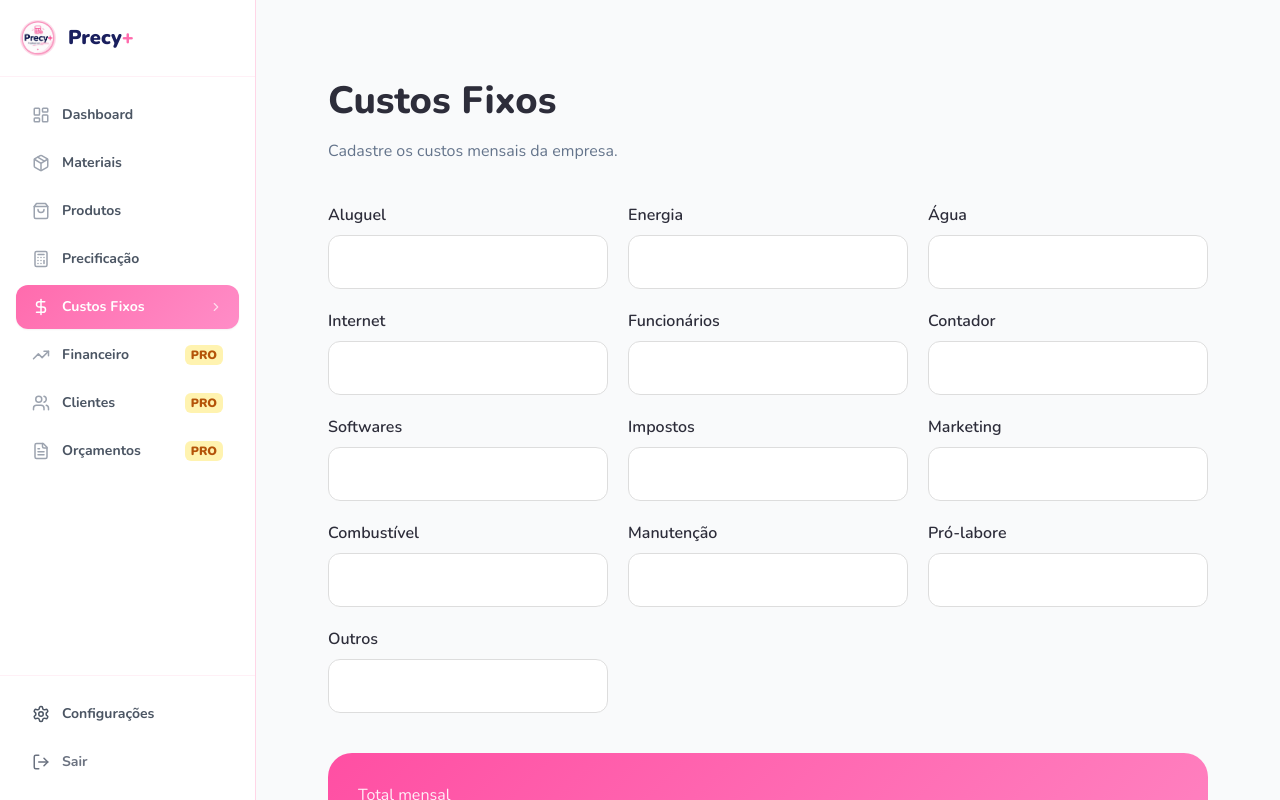
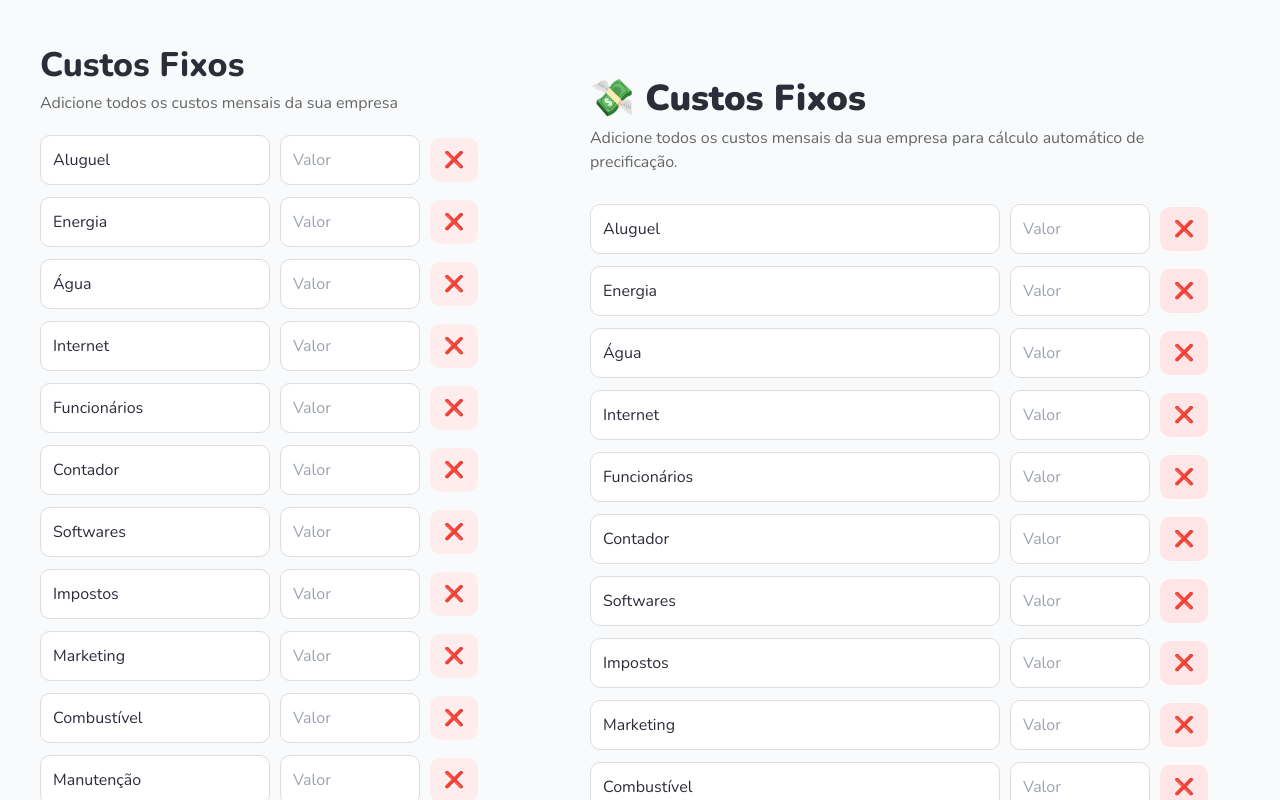
Before and after one commit to jessicamarianecosta-dotcom/precyplus, a Next.js app: page /dashboard/custos-fixos in a window 1280 px wide. Built offline with nearby package versions, Linux system fonts and the light colour scheme; no server answers.

Commit message:
add custos fixos module

```diff
--- a/app/dashboard/custos-fixos/page.tsx
+++ b/app/dashboard/custos-fixos/page.tsx
@@ -1,74 +1,54 @@
 'use client';
 
-import { useEffect, useState } from 'react';
+import { useState } from 'react';
 import { createClient } from '@/lib/supabase/client';
+
+type Item = {
+  name: string;
+  value: string;
+};
 
 export default function CustosFixosPage() {
   const supabase = createClient();
 
-  const [loading, setLoading] =
-    useState(false);
+  const [items, setItems] = useState<Item[]>([
+    { name: 'Aluguel', value: '' },
+    { name: 'Energia', value: '' },
+    { name: 'Água', value: '' },
+    { name: 'Internet', value: '' },
+    { name: 'Funcionários', value: '' },
+    { name: 'Contador', value: '' },
+    { name: 'Softwares', value: '' },
+    { name: 'Impostos', value: '' },
+    { name: 'Marketing', value: '' },
+    { name: 'Combustível', value: '' },
+    { name: 'Manutenção', value: '' },
+    { name: 'Depreciação', value: '' },
+    { name: 'Pró-labore', value: '' },
+  ]);
 
-  const [values, setValues] = useState({
-    rent: '',
-    energy: '',
-    water: '',
-    internet: '',
-    employees: '',
-    accountant: '',
-    software: '',
-    taxes: '',
-    marketing: '',
-    fuel: '',
-    maintenance: '',
-    prolabore: '',
-    others: '',
-  });
+  const [loading, setLoading] = useState(false);
 
-  useEffect(() => {
-    loadData();
-  }, []);
+  function addItem() {
+    setItems([...items, { name: '', value: '' }]);
+  }
 
-  async function loadData() {
-    const {
-      data: { user },
-    } = await supabase.auth.getUser();
+  function updateItem(index: number, field: keyof Item, value: string) {
+    const newItems = [...items];
+    newItems[index][field] = value;
+    setItems(newItems);
+  }
 
-    if (!user) return;
+  function removeItem(index: number) {
+    const newItems = [...items];
+    newItems.splice(index, 1);
+    setItems(newItems);
+  }
 
-    const { data } = await supabase
-      .from('fixed_costs')
-      .select('*')
-      .eq('user_id', user.id)
-      .single();
-
-    if (data) {
-      setValues({
-        rent: data.rent?.toString() || '',
-        energy: data.energy?.toString() || '',
-        water: data.water?.toString() || '',
-        internet:
-          data.internet?.toString() || '',
-        employees:
-          data.employees?.toString() || '',
-        accountant:
-          data.accountant?.toString() || '',
-        software:
-          data.software?.toString() || '',
-        taxes:
-          data.taxes?.toString() || '',
-        marketing:
-          data.marketing?.toString() || '',
-        fuel: data.fuel?.toString() || '',
-        maintenance:
-          data.maintenance?.toString() || '',
-        prolabore:
-          data.prolabore?.toString() || '',
-        others:
-          data.others?.toString() || '',
-      });
-    }
-  }
+  const total = items.reduce(
+    (acc, item) => acc + (Number(item.value) || 0),
+    0
+  );
 
   async function save() {
     setLoading(true);
@@ -79,200 +59,133 @@ export default function CustosFixosPage() {
 
     if (!user) return;
 
-    const payload = {
+    await supabase.from('fixed_costs').upsert({
       user_id: user.id,
-      rent: Number(values.rent) || 0,
-      energy: Number(values.energy) || 0,
-      water: Number(values.water) || 0,
-      internet:
-        Number(values.internet) || 0,
-      employees:
-        Number(values.employees) || 0,
-      accountant:
-        Number(values.accountant) || 0,
-      software:
-        Number(values.software) || 0,
-      taxes:
-        Number(values.taxes) || 0,
-      marketing:
-        Number(values.marketing) || 0,
-      fuel: Number(values.fuel) || 0,
-      maintenance:
-        Number(values.maintenance) || 0,
-      prolabore:
-        Number(values.prolabore) || 0,
-      others:
-        Number(values.others) || 0,
-    };
+      items,
+      total,
+      updated_at: new Date(),
+    });
 
-    await supabase
-      .from('fixed_costs')
-      .upsert(payload);
-
-    alert('Custos fixos salvos 💗');
+    alert('Custos fixos salvos com sucesso 💗');
 
     setLoading(false);
   }
 
-  const total =
-    Object.values(values).reduce(
-      (acc, value) =>
-        acc + (Number(value) || 0),
-      0
-    );
+  return (
+    <main style={{ padding: 40, maxWidth: 900, margin: '0 auto' }}>
+      <h1 style={{ fontSize: 36, fontWeight: 900 }}>
+        💸 Custos Fixos
+      </h1>
 
-  function renderInput(
-    label: string,
-    key: keyof typeof values
-  ) {
-    return (
-      <div>
-        <label
+      <p style={{ color: '#666', marginBottom: 30 }}>
+        Adicione todos os custos mensais da sua empresa para cálculo automático de precificação.
+      </p>
+
+      {/* LISTA DINÂMICA */}
+      <div style={{ display: 'flex', flexDirection: 'column', gap: 12 }}>
+        {items.map((item, index) => (
+          <div
+            key={index}
             style={{
-            display: 'block',
-            marginBottom: 8,
-            fontWeight: 600,
+              display: 'flex',
+              gap: 10,
+              alignItems: 'center',
             }}
           >
-          {label}
-        </label>
+            <input
+              placeholder="Nome do custo"
+              value={item.name}
+              onChange={(e) =>
+                updateItem(index, 'name', e.target.value)
+              }
+              style={{
+                flex: 1,
+                padding: 12,
+                border: '1px solid #ddd',
+                borderRadius: 10,
+              }}
+            />
 
             <input
+              placeholder="Valor"
               type="number"
-          value={values[key]}
+              value={item.value}
               onChange={(e) =>
-            setValues({
-              ...values,
-              [key]: e.target.value,
-            })
+                updateItem(index, 'value', e.target.value)
               }
               style={{
-            width: '100%',
-            padding: 14,
-            borderRadius: 12,
+                width: 140,
+                padding: 12,
                 border: '1px solid #ddd',
+                borderRadius: 10,
               }}
             />
-      </div>
-    );
-  }
 
-  return (
-    <main
+            <button
+              onClick={() => removeItem(index)}
               style={{
-        padding: 40,
+                padding: '10px 14px',
+                background: '#ffe5e5',
+                border: 'none',
+                borderRadius: 10,
+                cursor: 'pointer',
               }}
             >
-      <h1
-        style={{
-          fontSize: 38,
-          fontWeight: 800,
-          marginBottom: 10,
-        }}
-      >
-        Custos Fixos
-      </h1>
-
-      <p
-        style={{
-          color: '#64748B',
-          marginBottom: 40,
-        }}
-      >
-        Cadastre os custos mensais da empresa.
-      </p>
-
-      <div
-        style={{
-          display: 'grid',
-          gridTemplateColumns:
-            'repeat(auto-fit,minmax(260px,1fr))',
-          gap: 20,
-        }}
-      >
-        {renderInput('Aluguel', 'rent')}
-        {renderInput('Energia', 'energy')}
-        {renderInput('Água', 'water')}
-        {renderInput('Internet', 'internet')}
-        {renderInput(
-          'Funcionários',
-          'employees'
-        )}
-        {renderInput(
-          'Contador',
-          'accountant'
-        )}
-        {renderInput(
-          'Softwares',
-          'software'
-        )}
-        {renderInput('Impostos', 'taxes')}
-        {renderInput(
-          'Marketing',
-          'marketing'
-        )}
-        {renderInput(
-          'Combustível',
-          'fuel'
-        )}
-        {renderInput(
-          'Manutenção',
-          'maintenance'
-        )}
-        {renderInput(
-          'Pró-labore',
-          'prolabore'
-        )}
-        {renderInput('Outros', 'others')}
+              ❌
+            </button>
+          </div>
+        ))}
       </div>
 
-      <div
+      {/* BOTÃO ADD */}
+      <button
+        onClick={addItem}
         style={{
-          marginTop: 40,
-          padding: 30,
-          borderRadius: 24,
-          background:
-            'linear-gradient(135deg,#FF4FA3,#FF85C2)',
-          color: 'white',
-        }}
-      >
-        <p
-          style={{
-            opacity: 0.9,
-            marginBottom: 10,
-          }}
-        >
-          Total mensal
-        </p>
-
-        <h2
-          style={{
-            fontSize: 48,
-            fontWeight: 900,
-          }}
-        >
-          R$ {total.toFixed(2)}
-        </h2>
-      </div>
-
-      <button
-        onClick={save}
-        disabled={loading}
-        style={{
-          marginTop: 30,
-          padding: '16px 28px',
-          borderRadius: 14,
-          border: 0,
-          background:
-            'linear-gradient(135deg,#FF4FA3,#FF85C2)',
+          marginTop: 20,
+          padding: '12px 18px',
+          borderRadius: 12,
+          border: 'none',
+          background: '#FF4FA3',
           color: 'white',
           fontWeight: 700,
           cursor: 'pointer',
         }}
       >
-        {loading
-          ? 'Salvando...'
-          : 'Salvar custos'}
+        + Adicionar novo custo
+      </button>
+
+      {/* TOTAL */}
+      <div
+        style={{
+          marginTop: 30,
+          padding: 25,
+          borderRadius: 16,
+          background: 'linear-gradient(135deg,#FF4FA3,#FF85C2)',
+          color: 'white',
+        }}
+      >
+        <p>Total mensal</p>
+        <h1 style={{ fontSize: 34, fontWeight: 900 }}>
+          R$ {total.toFixed(2)}
+        </h1>
+      </div>
+
+      {/* SALVAR */}
+      <button
+        onClick={save}
+        disabled={loading}
+        style={{
+          marginTop: 20,
+          padding: '14px 20px',
+          borderRadius: 12,
+          border: 'none',
+          background: '#111',
+          color: 'white',
+          fontWeight: 700,
+          cursor: 'pointer',
+        }}
+      >
+        {loading ? 'Salvando...' : 'Salvar custos fixos'}
       </button>
     </main>
   );
--- a/components/layout/Sidebar.tsx
+++ b/components/layout/Sidebar.tsx
@@ -1,206 +1,198 @@
 'use client';
 
-import Link from 'next/link';
-import Image from 'next/image';
-import { usePathname, useRouter } from 'next/navigation';
-import {
-  LayoutDashboard,
-  Package,
-  ShoppingBag,
-  Calculator,
-  TrendingUp,
-  Users,
-  FileText,
-  Settings,
-  LogOut,
-  ChevronRight,
-  DollarSign
-} from 'lucide-react';
+import { useState } from 'react';
+import { createClient } from '@/lib/supabase/client';
 
-import { createClient } from '@/lib/supabase/client';
-import { toast } from 'sonner';
-import { cn } from '@/lib/utils';
+type Item = {
+  name: string;
+  value: string;
+};
 
-const NAV = [
-  {
-    href: '/dashboard',
-    icon: LayoutDashboard,
-    label: 'Dashboard',
-  },
-  {
-    href: '/dashboard/materiais',
-    icon: Package,
-    label: 'Materiais',
-  },
-  {
-    href: '/dashboard/produtos',
-    icon: ShoppingBag,
-    label: 'Produtos',
-  },
-  {
-    href: '/dashboard/precificacao',
-    icon: Calculator,
-    label: 'Precificação',
-  },
+export default function CustosFixosPage() {
+  const supabase = createClient();
 
-  // 👇 NOVO MÓDULO ADICIONADO AQUI
-  {
-    href: '/dashboard/custos-fixos',
-    icon: DollarSign,
-    label: 'Custos Fixos',
-  },
+  const [items, setItems] = useState<Item[]>([
+    { name: 'Aluguel', value: '' },
+    { name: 'Energia', value: '' },
+    { name: 'Água', value: '' },
+    { name: 'Internet', value: '' },
+    { name: 'Funcionários', value: '' },
+    { name: 'Contador', value: '' },
+    { name: 'Softwares', value: '' },
+    { name: 'Impostos', value: '' },
+    { name: 'Marketing', value: '' },
+    { name: 'Combustível', value: '' },
+    { name: 'Manutenção', value: '' },
+    { name: 'Pró-labore', value: '' },
+    { name: 'Depreciação', value: '' },
+  ]);
 
-  {
-    href: '/dashboard/financeiro',
-    icon: TrendingUp,
-    label: 'Financeiro',
-    pro: true,
-  },
-  {
-    href: '/dashboard/clientes',
-    icon: Users,
-    label: 'Clientes',
-    pro: true,
-  },
-  {
-    href: '/dashboard/orcamentos',
-    icon: FileText,
-    label: 'Orçamentos',
-    pro: true,
-  },
-];
+  const [loading, setLoading] = useState(false);
 
-interface SidebarProps {
-  onClose?: () => void;
-  mobile?: boolean;
+  function addItem() {
+    setItems([...items, { name: '', value: '' }]);
   }
 
-export default function Sidebar({ onClose, mobile }: SidebarProps) {
-  const pathname = usePathname();
-  const router = useRouter();
+  function updateItem(index: number, field: keyof Item, value: string) {
+    const newItems = [...items];
+    newItems[index][field] = value;
+    setItems(newItems);
+  }
 
-  async function handleLogout() {
-    const supabase = createClient();
-    await supabase.auth.signOut();
-    toast.success('Até logo! 💗');
-    router.push('/login');
-    router.refresh();
+  function removeItem(index: number) {
+    const newItems = [...items];
+    newItems.splice(index, 1);
+    setItems(newItems);
+  }
+
+  const total = items.reduce(
+    (acc, item) => acc + (Number(item.value) || 0),
+    0
+  );
+
+  async function save() {
+    setLoading(true);
+
+    const {
+      data: { user },
+    } = await supabase.auth.getUser();
+
+    if (!user) return;
+
+    await supabase.from('fixed_costs').upsert({
+      user_id: user.id,
+      items,
+      total,
+    });
+
+    alert('Custos salvos com sucesso 💗');
+
+    setLoading(false);
   }
 
   return (
-    <aside className="w-64 h-full flex flex-col bg-white border-r border-pink-100">
-      {/* Logo */}
-      <div className="p-5 flex items-center justify-between border-b border-pink-50">
-        <Link href="/dashboard" className="flex items-center gap-3">
-          <Image
-            src="/logo.png"
-            alt="Precy+"
-            width={36}
-            height={36}
-            className="rounded-full"
+    <main style={{ padding: 40 }}>
+      <h1 style={{ fontSize: 34, fontWeight: 800 }}>
+        Custos Fixos
+      </h1>
+
+      <p style={{ color: '#666', marginBottom: 20 }}>
+        Adicione todos os custos mensais da sua empresa
+      </p>
+
+      {/* LISTA DINÂMICA */}
+      <div
+        style={{
+          display: 'flex',
+          flexDirection: 'column',
+          gap: 12,
+        }}
+      >
+        {items.map((item, index) => (
+          <div
+            key={index}
+            style={{
+              display: 'flex',
+              gap: 10,
+              alignItems: 'center',
+            }}
+          >
+            <input
+              placeholder="Nome do custo"
+              value={item.name}
+              onChange={(e) =>
+                updateItem(index, 'name', e.target.value)
+              }
+              style={{
+                flex: 1,
+                padding: 12,
+                border: '1px solid #ddd',
+                borderRadius: 10,
+              }}
             />
-          <span className="font-black text-xl" style={{ color: '#1A1F5E' }}>
-            Precy<span style={{ color: '#FF6BAD' }}>+</span>
-          </span>
-        </Link>
 
-        {mobile && (
+            <input
+              placeholder="Valor"
+              type="number"
+              value={item.value}
+              onChange={(e) =>
+                updateItem(index, 'value', e.target.value)
+              }
+              style={{
+                width: 140,
+                padding: 12,
+                border: '1px solid #ddd',
+                borderRadius: 10,
+              }}
+            />
+
             <button
-            onClick={onClose}
-            className="text-gray-400 hover:text-gray-600"
+              onClick={() => removeItem(index)}
+              style={{
+                padding: '10px 14px',
+                background: '#ffeded',
+                border: 'none',
+                borderRadius: 10,
+                cursor: 'pointer',
+              }}
             >
-            ✕
+              ❌
             </button>
-        )}
+          </div>
+        ))}
       </div>
 
-      {/* NAV */}
-      <nav className="flex-1 p-4 space-y-1 overflow-y-auto">
-        {NAV.map(({ href, icon: Icon, label, pro }) => {
-          const active =
-            pathname === href ||
-            (href !== '/dashboard' && pathname.startsWith(href));
+      {/* BOTÃO ADD */}
+      <button
+        onClick={addItem}
+        style={{
+          marginTop: 20,
+          padding: '12px 18px',
+          borderRadius: 12,
+          border: 'none',
+          background: '#FF4FA3',
+          color: 'white',
+          fontWeight: 700,
+          cursor: 'pointer',
+        }}
+      >
+        + Adicionar custo
+      </button>
 
-          return (
-            <Link
-              key={href}
-              href={href}
-              onClick={onClose}
-              className={cn(
-                'flex items-center gap-3 px-4 py-3 rounded-xl text-sm font-bold transition-all group',
-                active
-                  ? 'text-white shadow-sm'
-                  : 'text-gray-600 hover:bg-pink-50 hover:text-pink-600'
-              )}
-              style={
-                active
-                  ? {
+      {/* TOTAL */}
+      <div
+        style={{
+          marginTop: 30,
+          padding: 20,
+          borderRadius: 16,
           background:
-                        'linear-gradient(135deg, #FF6BAD, #FF8DC7)',
-                    }
-                  : {}
-              }
+            'linear-gradient(135deg,#FF4FA3,#FF85C2)',
+          color: 'white',
+        }}
       >
-              <Icon
-                size={18}
-                className={
-                  active
-                    ? 'text-white'
-                    : 'text-gray-400 group-hover:text-pink-500'
-                }
-              />
+        <h3>Total mensal</h3>
+        <h1 style={{ fontSize: 32 }}>
+          R$ {total.toFixed(2)}
+        </h1>
+      </div>
 
-              <span className="flex-1">{label}</span>
-
-              {pro && !active && (
-                <span
-                  className="text-xs font-black px-1.5 py-0.5 rounded-md"
-                  style={{ background: '#FFF3B0', color: '#B45309' }}
+      {/* SALVAR */}
+      <button
+        onClick={save}
+        disabled={loading}
+        style={{
+          marginTop: 20,
+          padding: '14px 20px',
+          borderRadius: 12,
+          border: 'none',
+          background: '#111',
+          color: 'white',
+          fontWeight: 700,
+          cursor: 'pointer',
+        }}
       >
-                  PRO
-                </span>
-              )}
-
-              {active && (
-                <ChevronRight size={14} className="text-white/70" />
-              )}
-            </Link>
-          );
-        })}
-      </nav>
-
-      {/* Bottom */}
-      <div className="p-4 border-t border-pink-50 space-y-1">
-        <Link
-          href="/dashboard/configuracoes"
-          className={cn(
-            'flex items-center gap-3 px-4 py-3 rounded-xl text-sm font-bold transition-all group',
-            pathname === '/dashboard/configuracoes'
-              ? 'text-white'
-              : 'text-gray-600 hover:bg-pink-50 hover:text-pink-600'
-          )}
-          style={
-            pathname === '/dashboard/configuracoes'
-              ? {
-                  background:
-                    'linear-gradient(135deg, #FF6BAD, #FF8DC7)',
-                }
-              : {}
-          }
-          onClick={onClose}
-        >
-          <Settings size={18} />
-          Configurações
-        </Link>
-
-        <button
-          onClick={handleLogout}
-          className="w-full flex items-center gap-3 px-4 py-3 rounded-xl text-sm font-bold text-gray-500 hover:bg-red-50 hover:text-red-500 transition-all"
-        >
-          <LogOut size={18} />
-          Sair
+        {loading ? 'Salvando...' : 'Salvar'}
       </button>
-      </div>
-    </aside>
+    </main>
   );
 }
```
Lines whose indentation alone changed are shown as unchanged.
